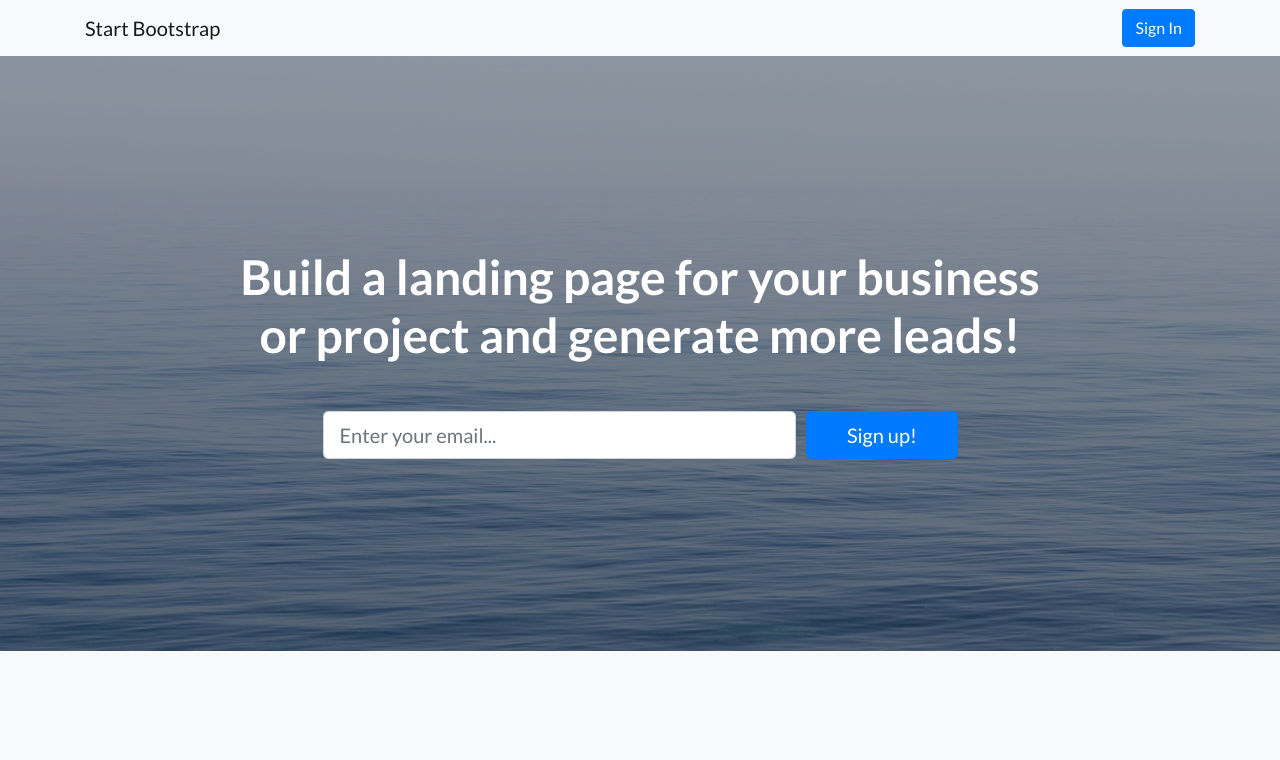
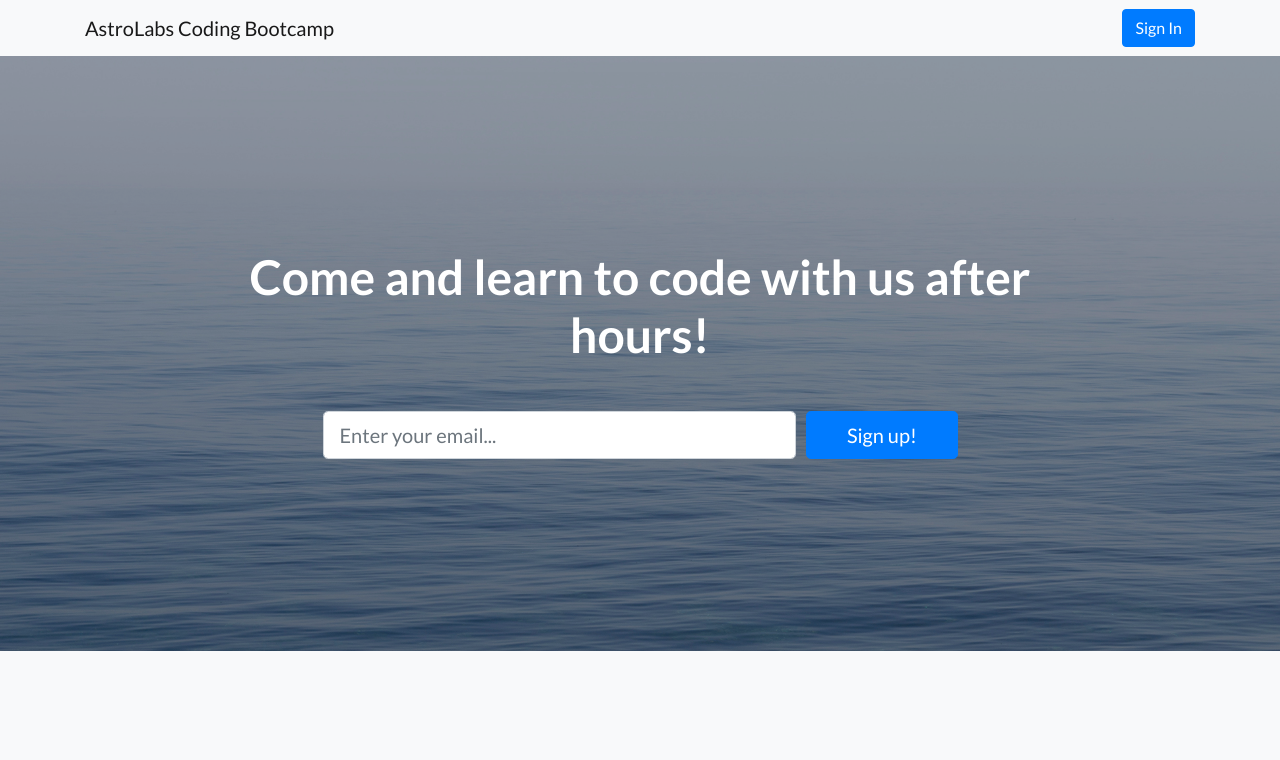
Before and after one commit to ahmadabugosh/landingpage, a website: page index.html in a window 1280 px wide. Shown: the top 760 px of the page. Drawn offline with Linux system fonts and the light colour scheme.

Commit message:
Changed titles

```diff
--- a/index.html
+++ b/index.html
@@ -28,7 +28,7 @@
     <!-- Navigation -->
     <nav class="navbar navbar-light bg-light static-top">
       <div class="container">
-        <a class="navbar-brand" href="#">Start Bootstrap</a>
+        <a class="navbar-brand" href="#">AstroLabs Coding Bootcamp</a>
         <a class="btn btn-primary" href="#">Sign In</a>
       </div>
     </nav>
@@ -39,7 +39,7 @@
       <div class="container">
         <div class="row">
           <div class="col-xl-9 mx-auto">
-            <h1 class="mb-5">Build a landing page for your business or project and generate more leads!</h1>
+            <h1 class="mb-5">Come and learn to code with us after hours!</h1>
           </div>
           <div class="col-md-10 col-lg-8 col-xl-7 mx-auto">
             <form>
```
